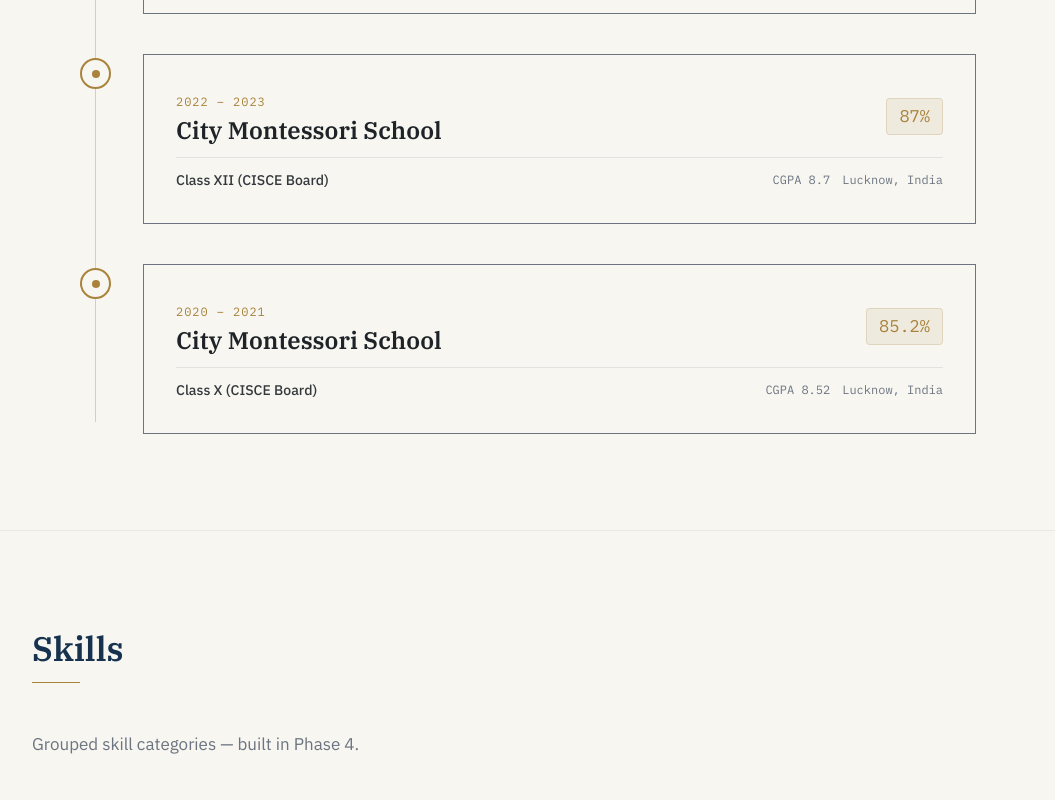
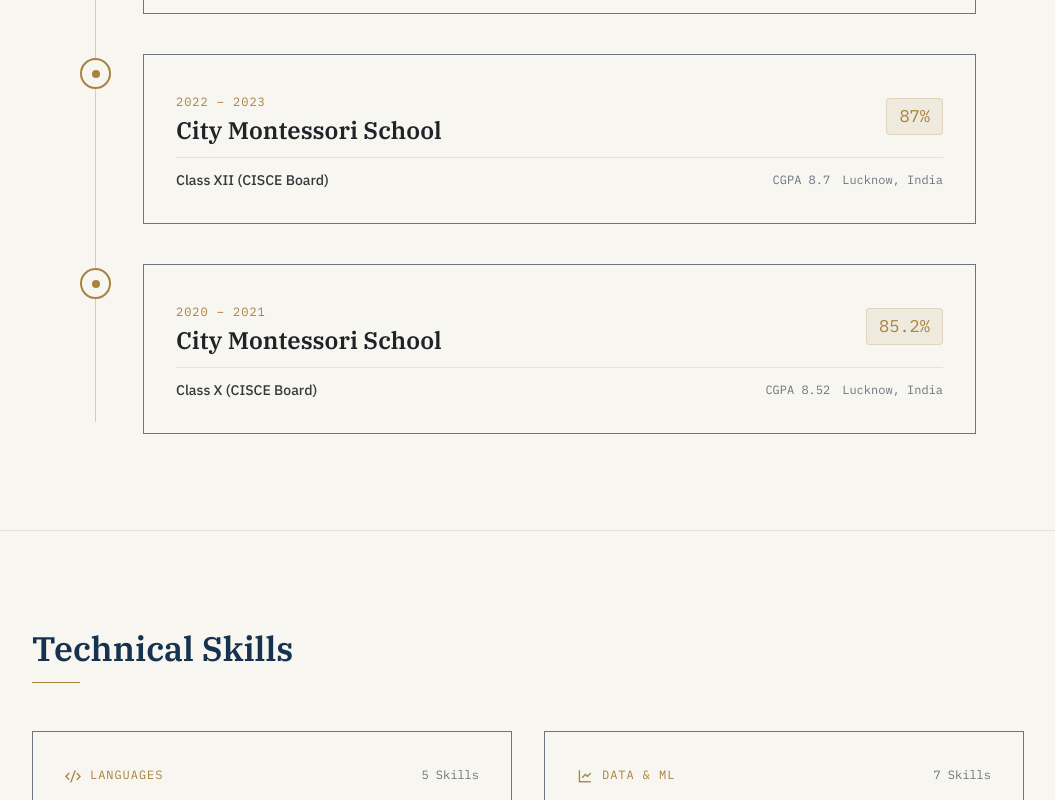
Before and after one commit to Aadi6705/Portfolio, a React (Vite) app: page / in a window 1280 px wide. Shown: the part 2000-2800 px from the top of the page, without its empty margins (112-1167 px from the left). Built offline with nearby package versions, Linux system fonts and the light colour scheme.

Commit message:
Phase 4: Skills section completed with grouped ledger cards

```diff
--- a/src/components/sections/Skills.jsx
+++ b/src/components/sections/Skills.jsx
@@ -1,16 +1,64 @@
-// src/components/sections/Skills.jsx — Phase 1 shell (filled in Phase 4)
+// src/components/sections/Skills.jsx
+// Phase 4: Skills section with ledger-card grouping per category
+// Design.md: Clean ledger-card structure, no neon gradients, accessible keyboard order
+
 import SectionHeading from '../ui/SectionHeading.jsx'
+import { skills } from '../../data/content.js'
+import { useScrollReveal } from '../../hooks/useScrollReveal.js'
+
+// Mapping categories to distinct Remix Icons for visual readability
+const CATEGORY_ICONS = {
+  Languages: 'ri-code-s-slash-line',
+  'Data & ML': 'ri-line-chart-line',
+  Web: 'ri-layout-3-line',
+  Tools: 'ri-tools-line',
+}
 
 export default function Skills() {
+  useScrollReveal('.skills-reveal', { distance: '12px', duration: 400 })
+
   return (
     <section
       id="skills"
       aria-labelledby="skills-heading"
-      className="section-padding bg-paper border-t border-slate/10"
+      className="section-padding bg-paper border-t border-slate/15"
     >
       <div className="content-container">
-        <SectionHeading id="skills-heading">Skills</SectionHeading>
-        <p className="font-sans text-body text-slate">Grouped skill categories — built in Phase 4.</p>
+        <SectionHeading id="skills-heading">Technical Skills</SectionHeading>
+
+        <div className="grid grid-cols-1 md:grid-cols-2 gap-6 md:gap-8 skills-reveal">
+          {skills.map((group) => {
+            const iconClass = CATEGORY_ICONS[group.category] || 'ri-checkbox-circle-line'
+            return (
+              <div key={group.category} className="ledger-card bg-paper flex flex-col justify-between">
+                <div>
+                  <div className="flex items-center justify-between border-b border-slate/15 pb-3 mb-4">
+                    <span className="mono-label flex items-center gap-2">
+                      <i className={`${iconClass} text-brass text-base`} aria-hidden="true" />
+                      {group.category.toUpperCase()}
+                    </span>
+                    <span className="font-mono text-caption text-slate">
+                      {group.items.length} Skills
+                    </span>
+                  </div>
+
+                  <ul
+                    className="flex flex-wrap gap-2.5 list-none"
+                    aria-label={`Skills in ${group.category}`}
+                  >
+                    {group.items.map((skill) => (
+                      <li key={skill}>
+                        <span className="inline-flex items-center px-3 py-1.5 font-mono text-small text-ink bg-paper border border-slate/25 rounded-xs hover:border-brass hover:text-navy transition-colors duration-150">
+                          {skill}
+                        </span>
+                      </li>
+                    ))}
+                  </ul>
+                </div>
+              </div>
+            )
+          })}
+        </div>
       </div>
     </section>
   )
```
Also changed, not shown: 1 other file (tests, documents, lock files or other folders).
